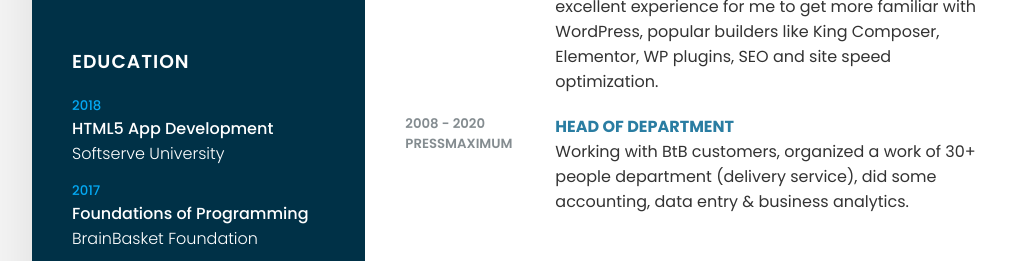
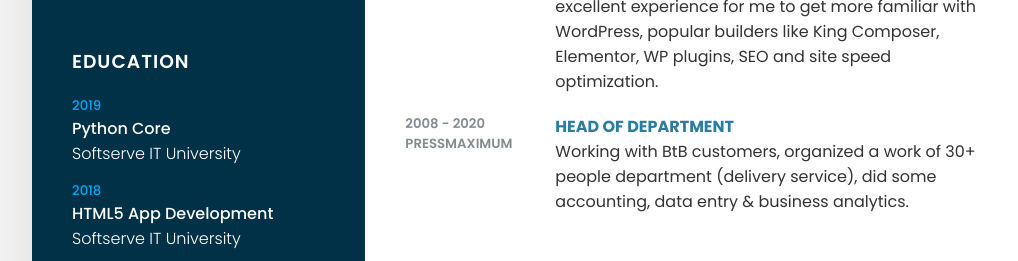
Before and after one commit to NatalyCoding/int-cv, a plain HTML site: page index.html in a window 1280 px wide. Shown: the part 666-927 px from the top of the page, without its empty margins (108-1126 px from the left). Drawn offline with Linux system fonts and the light colour scheme.

Commit message:
Update index.html

```diff
--- a/index.html
+++ b/index.html
@@ -47,10 +47,15 @@
             <div class="contactInfo education">
                 <h3 class="title">Education</h3>
                 <ul>
+		    <li>
+                        <h5>2019</h5>
+                        <h4>Python Core</h4>
+                        <h4>Softserve IT University</h4>
+                    </li>
                     <li>
                         <h5>2018</h5>
                         <h4>HTML5 App Development</h4>
-                        <h4>Softserve University</h4>
+                        <h4>Softserve IT University</h4>
                     </li>
                     <li>
                         <h5>2017</h5>
@@ -178,9 +183,9 @@
             <div class="about interest">
                 <h2 class="title2">Insterests</h2>
                 <ul>
-                    <li><i class="fa fa-gamepad" aria-hidden="true"></i> Gaming</li>
                     <li><i class="fa fa-paint-brush" aria-hidden="true"></i> Design</li>
                     <li><i class="fa fa-book" aria-hidden="true"></i> Reading</li>
+		    <li><i class="fa fa-gamepad" aria-hidden="true"></i> Gaming</li>
                     <li><i class="fa fa-cutlery" aria-hidden="true"></i> Cooking</li>
                 </ul>
             </div>
```
